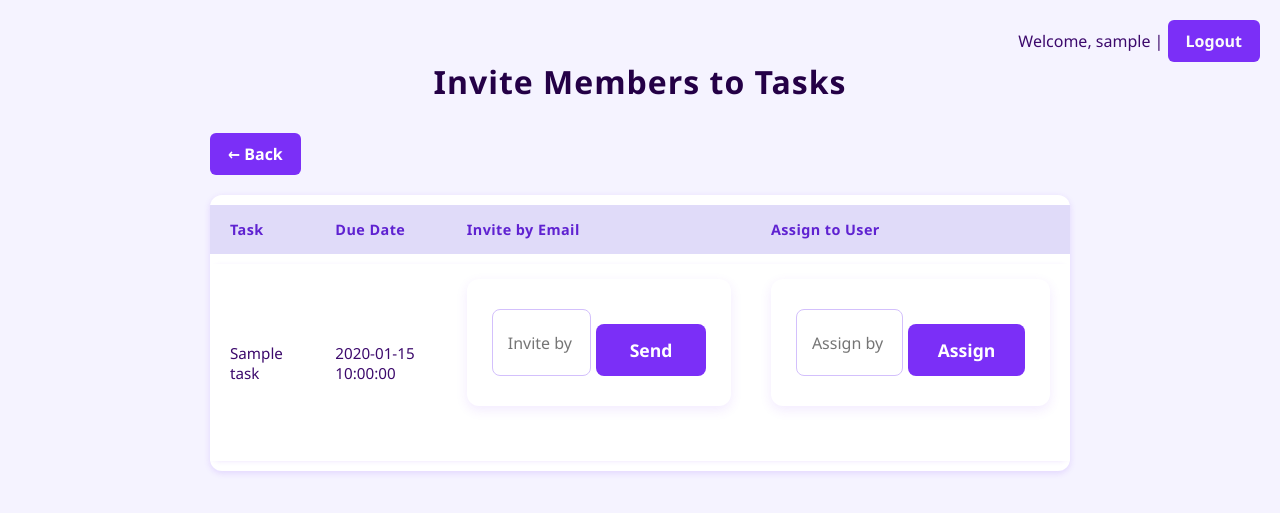
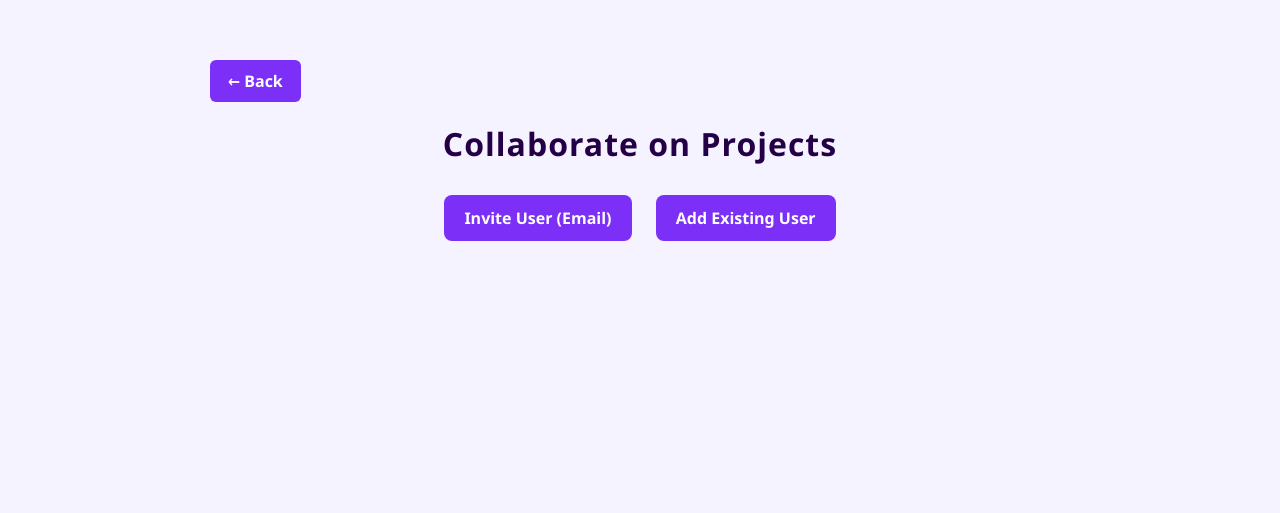
Before and after one commit to Judinus10/planit, a PHP site: page /collab.php in a window 1280 px wide. Shown: the top 513 px of the page. Run offline with PHP 8.4, Linux system fonts and the light colour scheme; the visitor is signed in with stand-in values (Sample User, id 1); tables that the repository leaves empty or names only in its code hold one stand-in row (values such as "Sample post").

Commit message:
modify as inviting user to the project

```diff
--- a/collab.php
+++ b/collab.php
@@ -2,7 +2,6 @@
 session_start();
 require 'db.php';
 
-// Redirect if not logged in
 if (!isset($_SESSION['user_id'])) {
     header("Location: login.php");
     exit;
@@ -13,108 +12,131 @@ $message = "";
 
 // Handle form submission
 if ($_SERVER['REQUEST_METHOD'] === 'POST') {
-    $task_id = (int) $_POST['task_id'];
-    $invite_email = trim($_POST['invite_email'] ?? '');
-    $invite_username = trim($_POST['invite_username'] ?? '');
 
     // Invite via email
-    if (!empty($invite_email)) {
-        // Save to a invitations table (optional)
-        $stmt = $conn->prepare("INSERT INTO invitations (task_id, email, invited_by) VALUES (?, ?, ?)");
-        $stmt->bind_param("isi", $task_id, $invite_email, $user_id);
-        $stmt->execute();
+    if (isset($_POST['invite_email'])) {
+        $project_id = (int) $_POST['project_id'];
+        $invite_email = trim($_POST['invite_email']);
 
-        // Send email invitation
-        $subject = "Task Collaboration Invitation";
-        $link = "http://yourwebsite.com/register.php?task_id=$task_id"; // user registers to accept task
-        $body = "You have been invited to collaborate on a task. Click here to join: $link";
-        mail($invite_email, $subject, $body);
+        if (!empty($invite_email)) {
+            $stmt = $conn->prepare("INSERT INTO invitations (project_id, email, invited_by) VALUES (?, ?, ?)");
+            $stmt->bind_param("isi", $project_id, $invite_email, $user_id);
+            $stmt->execute();
 
-        $message .= "Invitation sent to $invite_email<br>";
+            $subject = "Project Collaboration Invitation";
+            $link = "http://yourwebsite.com/register.php?project_id=$project_id";
+            $body = "You have been invited to collaborate on a project. Click here to join: $link";
+            mail($invite_email, $subject, $body);
+
+            $message = "Invitation sent to $invite_email";
+        }
     }
 
-    // Invite existing user by username
-    if (!empty($invite_username)) {
-        $stmt = $conn->prepare("SELECT id, email FROM users WHERE username=? LIMIT 1");
-        $stmt->bind_param("s", $invite_username);
-        $stmt->execute();
-        $result = $stmt->get_result();
+    // Add existing user to project
+    if (isset($_POST['add_member'])) {
+        $project_id = (int) $_POST['project_id'];
+        $member_id = (int) $_POST['member_id'];
 
-        if ($result->num_rows > 0) {
-            $invited_user = $result->fetch_assoc();
-            $invited_id = $invited_user['id'];
+        // Check if user is already a member
+        $check = $conn->prepare("SELECT id FROM project_members WHERE project_id=? AND user_id=?");
+        $check->bind_param("ii", $project_id, $member_id);
+        $check->execute();
+        $check->store_result();
 
-            // Assign task to the invited user
-            $stmt2 = $conn->prepare("UPDATE tasks SET user_id=? WHERE id=?");
-            $stmt2->bind_param("ii", $invited_id, $task_id);
-            $stmt2->execute();
+        if ($check->num_rows === 0) {
+            $stmt = $conn->prepare("INSERT INTO project_members (project_id, user_id) VALUES (?, ?)");
+            $stmt->bind_param("ii", $project_id, $member_id);
+            $stmt->execute();
 
-            $message .= "Task assigned to $invite_username<br>";
+            $message = "User added to the project successfully.";
         } else {
-            $message .= "User $invite_username not found.<br>";
+            $message = "User is already a member of this project.";
         }
     }
 }
 
-// Fetch tasks created by current user
-$tasks_result = $conn->query("SELECT * FROM tasks WHERE user_id=$user_id ORDER BY due_date ASC");
+// Fetch all projects created by current user
+$projects_result = $conn->query("SELECT id, name FROM projects WHERE created_by=$user_id");
 
+// Fetch all users except current
+$users_result = $conn->query("SELECT id, username FROM users WHERE id != $user_id");
 ?>
 
 <!DOCTYPE html>
 <html>
 
 <head>
-    <title>Collaborate on Tasks</title>
+    <title>Collaborate on Projects</title>
     <link rel="stylesheet" href="style.css">
 </head>
 
 <body>
-
-    <div class="top-right">
-        <p>Welcome, <?php echo htmlspecialchars($_SESSION['username']); ?> | <a href="logout.php">Logout</a></p>
-    </div>
-
-    <h1>Invite Members to Tasks</h1>
     <a href="javascript:history.back()" class="back-button">
         &#8592; Back
     </a>
 
+    <h1>Collaborate on Projects</h1>
+
     <?php if ($message)
-        echo "<p style='color:green;'>$message</p>"; ?>
+        echo "<p class='success'>$message</p>"; ?>
 
-    <table>
-        <thead>
-            <tr>
-                <th>Task</th>
-                <th>Due Date</th>
-                <th>Invite by Email</th>
-                <th>Assign to User</th>
-            </tr>
-        </thead>
-        <tbody>
-            <?php while ($task = $tasks_result->fetch_assoc()): ?>
-                <tr>
-                    <td><?php echo htmlspecialchars($task['title']); ?></td>
-                    <td><?php echo htmlspecialchars($task['due_date']); ?></td>
-                    <td>
-                        <form method="POST" style="display:flex; gap:5px;">
-                            <input type="hidden" name="task_id" value="<?php echo $task['id']; ?>">
-                            <input type="email" name="invite_email" placeholder="Invite by email">
-                            <button type="submit">Send</button>
-                        </form>
-                    </td>
-                    <td>
-                        <form method="POST" style="display:flex; gap:5px;">
-                            <input type="hidden" name="task_id" value="<?php echo $task['id']; ?>">
-                            <input type="text" name="invite_username" placeholder="Assign by username">
-                            <button type="submit">Assign</button>
-                        </form>
-                    </td>
-                </tr>
-            <?php endwhile; ?>
-        </tbody>
-    </table>
+    <div class="actions">
+        <button id="inviteBtn">Invite User (Email)</button>
+        <button id="addBtn">Add Existing User</button>
+    </div>
+
+    <!-- Invite via Email -->
+    <div class="section" id="inviteSection">
+        <form method="POST">
+            <label>Select Project:</label>
+            <select name="project_id" required>
+                <?php while ($project = $projects_result->fetch_assoc()): ?>
+                    <option value="<?php echo $project['id']; ?>"><?php echo htmlspecialchars($project['name']); ?></option>
+                <?php endwhile; ?>
+            </select><br>
+            <label>Email:</label>
+            <input type="email" name="invite_email" placeholder="Enter email" required>
+            <button type="submit">Send Invitation</button>
+        </form>
+    </div>
+
+    <!-- Add existing user to project -->
+    <div class="section" id="addSection">
+        <form method="POST">
+            <label>Select Project:</label>
+            <select name="project_id" required>
+                <?php
+                $projects_result->data_seek(0);
+                while ($project = $projects_result->fetch_assoc()): ?>
+                    <option value="<?php echo $project['id']; ?>"><?php echo htmlspecialchars($project['name']); ?></option>
+                <?php endwhile; ?>
+            </select><br>
+            <label>Select User:</label>
+            <select name="member_id" required>
+                <?php while ($user = $users_result->fetch_assoc()): ?>
+                    <option value="<?php echo $user['id']; ?>"><?php echo htmlspecialchars($user['username']); ?></option>
+                <?php endwhile; ?>
+            </select>
+            <button type="submit" name="add_member">Add to Project</button>
+        </form>
+    </div>
+
+    <script>
+        const inviteBtn = document.getElementById('inviteBtn');
+        const addBtn = document.getElementById('addBtn');
+        const inviteSection = document.getElementById('inviteSection');
+        const addSection = document.getElementById('addSection');
+
+        inviteBtn.addEventListener('click', () => {
+            inviteSection.style.display = 'block';
+            addSection.style.display = 'none';
+        });
+
+        addBtn.addEventListener('click', () => {
+            addSection.style.display = 'block';
+            inviteSection.style.display = 'none';
+        });
+    </script>
 
 </body>
 
--- a/style.css
+++ b/style.css
@@ -239,6 +239,107 @@ form button:hover {
   margin-bottom: 20px;
 }
 
+/* Buttons for actions */
+.actions {
+  text-align: center;
+  margin-bottom: 30px;
+}
+
+.actions button {
+  background-color: #7b2ff7;
+  color: #fff;
+  border: none;
+  padding: 12px 20px;
+  border-radius: 8px;
+  font-weight: 600;
+  font-size: 1rem;
+  margin: 0 10px;
+  cursor: pointer;
+  transition: background-color 0.3s ease;
+}
+
+.actions button:hover {
+  background-color: #5f22d1;
+}
+
+/* Sections for forms */
+.section {
+  background: white;
+  padding: 25px 20px;
+  border-radius: 12px;
+  box-shadow: 0 4px 12px rgb(123 47 247 / 0.1);
+  max-width: 500px;
+  margin: 0 auto 40px;
+  display: none; /* hidden by default */
+}
+
+.section label {
+  display: block;
+  font-weight: 600;
+  margin-bottom: 8px;
+  color: #240046;
+  font-size: 1rem;
+}
+
+.section input[type="text"],
+.section input[type="email"],
+.section select {
+  width: 100%;
+  padding: 12px 15px;
+  border: 1.8px solid #d3c0fc;
+  border-radius: 8px;
+  font-size: 1rem;
+  color: #5f22d1;
+  transition: border-color 0.3s ease;
+  margin-bottom: 15px;
+  font-family: inherit;
+}
+
+.section input[type="text"]:focus,
+.section input[type="email"]:focus,
+.section select:focus {
+  outline: none;
+  border-color: #7b2ff7;
+  box-shadow: 0 0 8px #b794f4;
+}
+
+.section button {
+  background-color: #7b2ff7;
+  color: white;
+  border: none;
+  padding: 14px 24px;
+  border-radius: 8px;
+  font-size: 1.1rem;
+  font-weight: 700;
+  cursor: pointer;
+  width: 100%;
+  transition: background-color 0.3s ease;
+}
+
+.section button:hover {
+  background-color: #5f22d1;
+}
+
+/* Messages */
+.success {
+  background-color: #d1e7dd;
+  color: #0f5132;
+  border-radius: 6px;
+  padding: 12px 15px;
+  margin-bottom: 20px;
+  text-align: center;
+}
+
+.errors {
+  background-color: #f8d7da;
+  color: #842029;
+  border-radius: 6px;
+  padding: 12px 15px;
+  margin-bottom: 20px;
+  text-align: center;
+}
+
+
 /* Responsive */
 @media (max-width: 600px) {
   body {
@@ -282,4 +383,14 @@ form button:hover {
   tbody td a {
     margin-right: 6px;
   }
+
+  .section {
+    padding: 20px 15px;
+  }
+
+  .actions button {
+    display: block;
+    width: 80%;
+    margin: 10px auto;
+  }
 }
```
